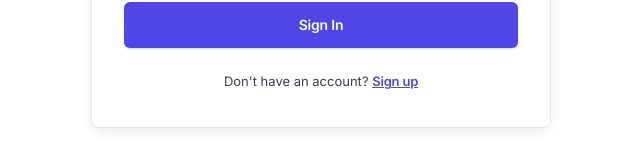
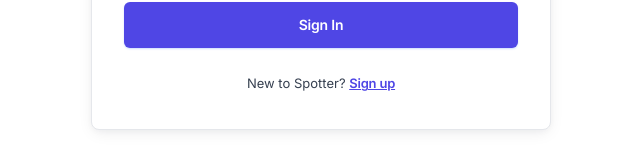
Before and after one commit to mawonekev/Spotter-Gym-Application, a Next.js app: page /auth in a window 1280 px wide. Shown: the part 474-634 px from the top of the page, without its empty margins (319-959 px from the left). Built offline with nearby package versions, Linux system fonts and the light colour scheme.

Commit message:
Route Get Started to sign in view with sign up option at bottom

```diff
--- a/src/components/auth/SignInForm.tsx
+++ b/src/components/auth/SignInForm.tsx
@@ -180,10 +180,10 @@ export function SignInForm({ onSuccess, onSwitchView }: SignInFormProps) {
           Sign In
         </button>
 
-        {/* Toggle to Sign Up */}
-        <div style={{ textAlign: 'center', marginTop: '4px' }}>
+        {/* Toggle to Sign Up (Available at the bottom for new users) */}
+        <div style={{ textAlign: 'center', marginTop: '6px' }}>
           <span style={{ fontSize: '13px', color: 'var(--color-on-surface-variant, #64748B)' }}>
-            Don&apos;t have an account?{' '}
+            New to Spotter?{' '}
           </span>
           <button
             type="button"
```
Also changed, not shown: src/components/MemberHomeView.tsx (+4 -4 lines).
